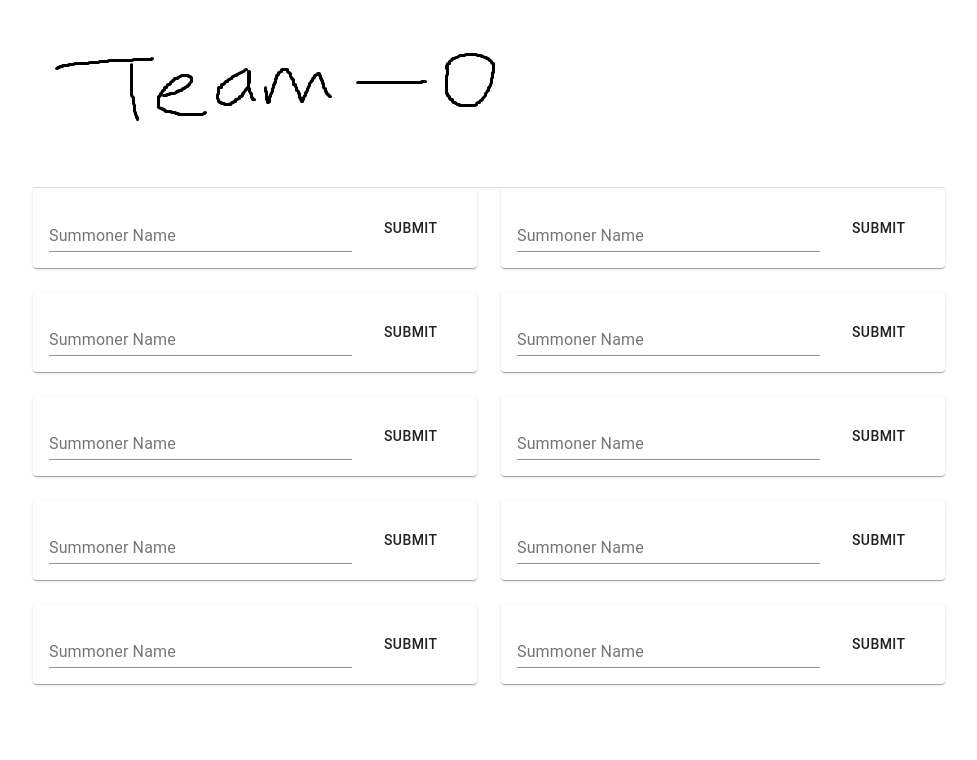
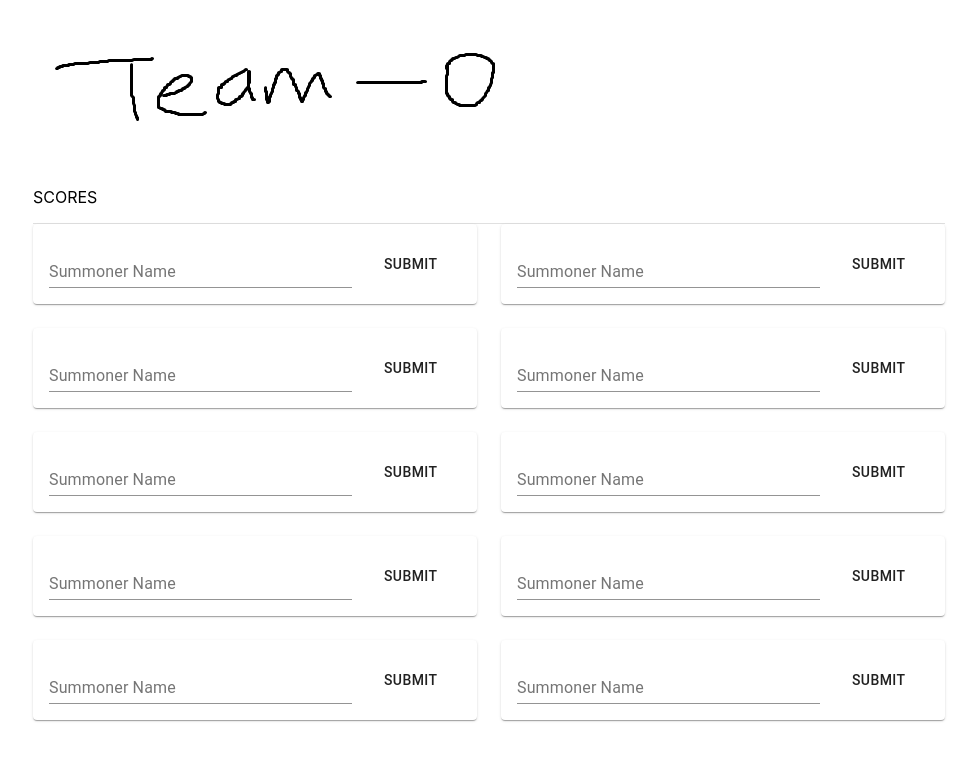
Before and after one commit to tianhaoyao/teamO, a React (Create React App) app: page / in a window 1280 px wide. Shown: the top 760 px of the page, without its empty margins (151-1128 px from the left). Built offline with nearby package versions, Linux system fonts and the light colour scheme; no server answers.

Commit message:
added access to scores in App

```diff
--- a/src/App.js
+++ b/src/App.js
@@ -2,24 +2,26 @@ import React from 'react';
 import logo from './teamo.png'
 import ReactDOM from 'react-dom';
 
-import {Container, Grid, Divider} from '@material-ui/core'
+import {Container, Grid, Divider, Button} from '@material-ui/core'
 
 import Profile from './Profile';
 
 import {useSelector} from 'react-redux';
+import scoreReducer from './reducers/scoreCollection';
+import { findAllByDisplayValue } from '@testing-library/react';
 
 function App(){
 
 
 
-  const scores = useSelector(state => state.scoreReducer[1]);
+   const scores = useSelector(state => state.scoreReducer);
     return (
       <div className="App">
         <Container maxWidth="md">
 
           <img src={logo}></img>
 
-          <p>{scores}</p>
+          <p>SCORES {scores}</p>
 
           <Divider />
           <Grid container spacing={3}>
@@ -65,6 +67,7 @@ function App(){
           </Grid>
 
 
+
         </Grid>
         </Container>
 
--- a/src/Profile.js
+++ b/src/Profile.js
@@ -159,7 +159,7 @@ class Profile extends React.Component {
                      {tier}
                   </Typography>
                   }
-                  {(tier != null && role != null)?
+                  {(tier != null && role != null && lp != null)?
                   <div>
                     <Score
                     name={summonerName}
--- a/src/Score.js
+++ b/src/Score.js
@@ -12,9 +12,14 @@ function Score(props) {
 
     useEffect(() => {
         calculate();
-    });
+    }, []);
+
+
+
 
     function calculate() {
+        console.log(props);
+        console.log(props.name);
         let lookup = {"IRON": 300,
                         "BRONZE": 700,
                         "SILVER": 1200,
@@ -31,11 +36,13 @@ function Score(props) {
                             "II": 200,
                             "I": 300
         }
+        let name = props.name;
+        let s = lookup[props.tier] + divisionLookup[props.division] + props.lp;
+        setName(name);
+        setScore(s);
 
-        setName(props.name);
-        setScore(lookup[props.tier] + divisionLookup[props.division] + props.lp);
+        dispatch(update(name,s));
 
-        dispatch(update(name,score));
         return lookup[props.tier] + divisionLookup[props.division] + props.lp;
 
 
--- a/src/reducers/scoreCollection.js
+++ b/src/reducers/scoreCollection.js
@@ -1,8 +1,8 @@
-const scoreReducer = (state = {}, action) => {
+const scoreReducer = (state = [], action) => {
     switch(action.type) {
         case 'UPDATE':
-            state[action.payloadPlayer] = action.payloadScore;
-            return state;
+            return [...state, [action.payloadPlayer, action.payloadScore]]
+
         default:
             return state;
     }
```
